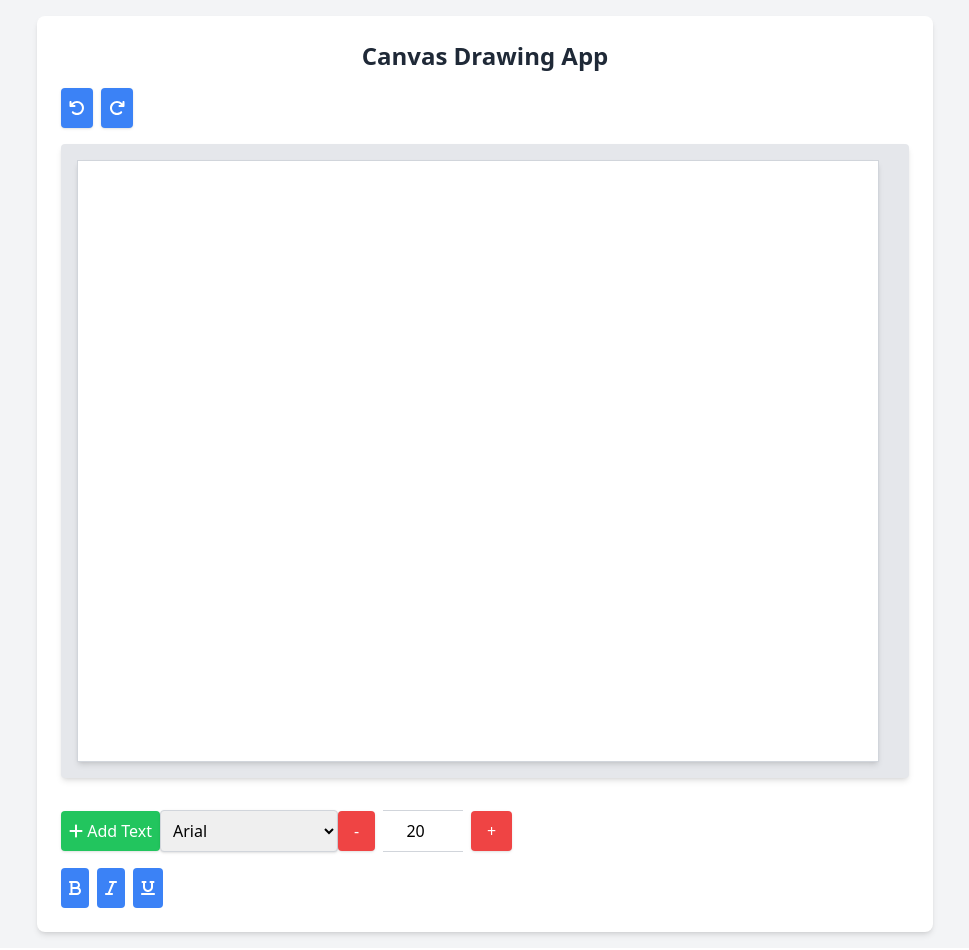
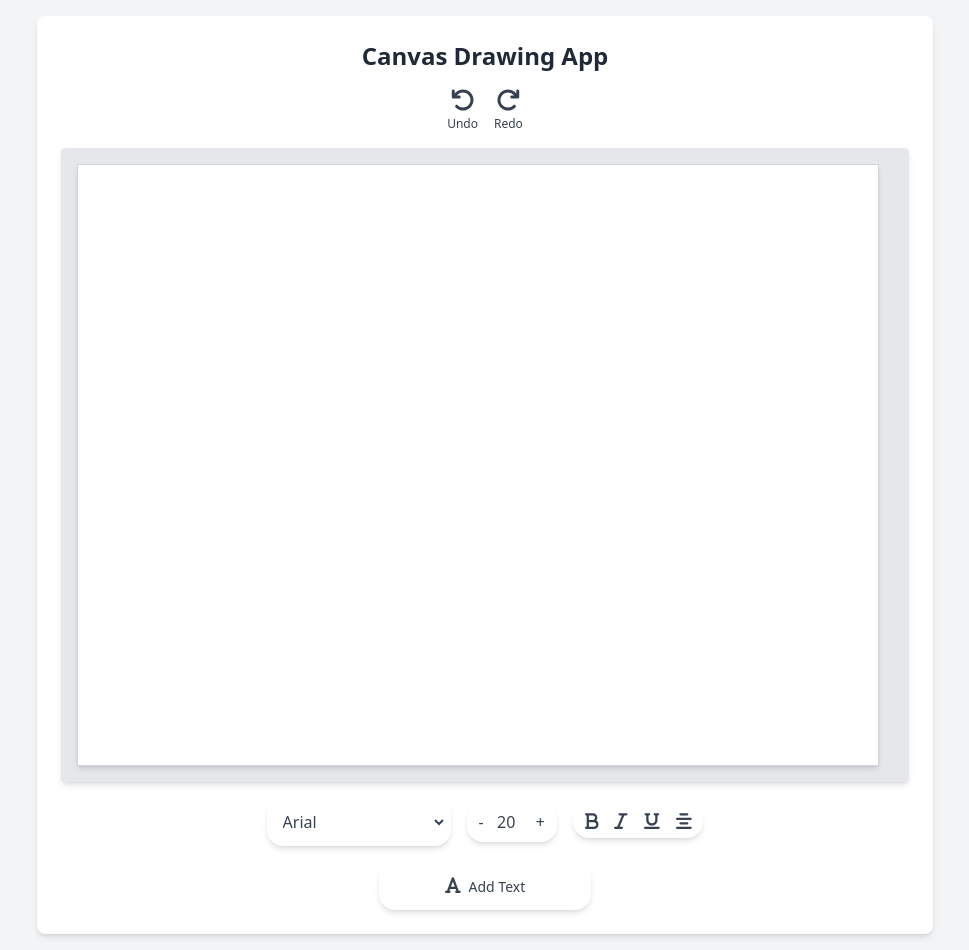
Before and after one commit to shashankxrm/canvas-assignment, a React (Create React App) app: page / in a window 1280 px wide. Shown: the whole page, without its empty margins (155-1124 px from the left). Built offline with nearby package versions, Linux system fonts and the light colour scheme.

Commit message:
styled the cmponents

```diff
--- a/src/components/AddText.jsx
+++ b/src/components/AddText.jsx
@@ -1,12 +1,17 @@
 import React from 'react';
 import { FontAwesomeIcon } from '@fortawesome/react-fontawesome';
-import { faPlus } from '@fortawesome/free-solid-svg-icons';
+import { faFont} from '@fortawesome/free-solid-svg-icons';
 
-const AddText = ({ onAddText }) => {
+const AddText = ({ onAddText, className }) => {
   return (
-    <button onClick={onAddText} className="bg-green-500 text-white p-2 rounded shadow">
-      <FontAwesomeIcon icon={faPlus} /> Add Text
-    </button>
+    <div className={`flex items-center ${className}`}>
+      <div className="flex shadow-md rounded-2xl p-1 w-full justify-center">
+        <button onClick={onAddText} className="bg-transparent text-gray-700 hover:text-gray-900 p-2 rounded-2xl">
+          <FontAwesomeIcon icon={faFont} className="text-lg" />
+          <span className="text-sm mt-1 pl-2">Add Text</span>
+        </button>
+      </div>
+    </div>
   );
 };
 
--- a/src/components/CanvasApp.jsx
+++ b/src/components/CanvasApp.jsx
@@ -19,12 +19,14 @@ const CanvasApp = () => {
     italic: false,
     underline: false,
   });
+  const [textAlign, setTextAlign] = useState('center');
 
   useEffect(() => {
     const canvas = canvasRef.current;
     const ctx = canvas.getContext('2d');
     ctx.clearRect(0, 0, canvas.width, canvas.height);
     ctx.font = `${textStyles.bold ? 'bold' : ''} ${textStyles.italic ? 'italic' : ''} ${fontSize}px ${font}`;
+    ctx.textAlign = textAlign;
     ctx.fillText(text, textPosition.x, textPosition.y);
     if (textStyles.underline) {
       const textWidth = ctx.measureText(text).width;
@@ -35,7 +37,7 @@ const CanvasApp = () => {
       ctx.lineWidth = 2;
       ctx.stroke();
     }
-  }, [text, font, fontSize, textPosition, textStyles]);
+  }, [text, font, fontSize, textPosition, textStyles, textAlign]);
 
   const handleMouseDown = (e) => {
     setIsDragging(true);
@@ -59,46 +61,52 @@ const CanvasApp = () => {
   const addText = () => {
     const newText = prompt('Enter text:');
     if (newText) {
-      setHistory([...history, { text, font, fontSize, textPosition, textStyles }]);
+      setHistory([...history, { text, font, fontSize, textPosition, textStyles, textAlign }]);
       setText(newText);
     }
   };
 
   const changeFont = (e) => {
-    setHistory([...history, { text, font, fontSize, textPosition, textStyles }]);
+    setHistory([...history, { text, font, fontSize, textPosition, textStyles, textAlign }]);
     setFont(e.target.value);
   };
 
   const changeFontSize = (increment) => {
-    setHistory([...history, { text, font, fontSize, textPosition, textStyles }]);
+    setHistory([...history, { text, font, fontSize, textPosition, textStyles, textAlign }]);
     setFontSize(fontSize + increment);
   };
 
   const handleFontSizeChange = (e) => {
     const newSize = parseInt(e.target.value, 10);
     if (!isNaN(newSize)) {
-      setHistory([...history, { text, font, fontSize, textPosition, textStyles }]);
+      setHistory([...history, { text, font, fontSize, textPosition, textStyles, textAlign }]);
       setFontSize(newSize);
     }
   };
 
   const toggleTextStyle = (style) => {
-    setHistory([...history, { text, font, fontSize, textPosition, textStyles }]);
+    setHistory([...history, { text, font, fontSize, textPosition, textStyles, textAlign }]);
     setTextStyles((prevStyles) => ({
       ...prevStyles,
       [style]: !prevStyles[style],
     }));
   };
 
+  const toggleTextAlign = (align) => {
+    setHistory([...history, { text, font, fontSize, textPosition, textStyles, textAlign }]);
+    setTextAlign(align);
+  };
+
   const undo = () => {
     if (history.length > 0) {
       const lastState = history.pop();
-      setRedoStack([...redoStack, { text, font, fontSize, textPosition, textStyles }]);
+      setRedoStack([...redoStack, { text, font, fontSize, textPosition, textStyles, textAlign }]);
       setText(lastState.text);
       setFont(lastState.font);
       setFontSize(lastState.fontSize);
       setTextPosition(lastState.textPosition);
       setTextStyles(lastState.textStyles);
+      setTextAlign(lastState.textAlign);
       setHistory(history);
     }
   };
@@ -106,12 +114,13 @@ const CanvasApp = () => {
   const redo = () => {
     if (redoStack.length > 0) {
       const lastRedoState = redoStack.pop();
-      setHistory([...history, { text, font, fontSize, textPosition, textStyles }]);
+      setHistory([...history, { text, font, fontSize, textPosition, textStyles, textAlign }]);
       setText(lastRedoState.text);
       setFont(lastRedoState.font);
       setFontSize(lastRedoState.fontSize);
       setTextPosition(lastRedoState.textPosition);
       setTextStyles(lastRedoState.textStyles);
+      setTextAlign(lastRedoState.textAlign);
       setRedoStack(redoStack);
     }
   };
@@ -130,11 +139,13 @@ const CanvasApp = () => {
           className="bg-white border border-gray-300 shadow-md"
         />
       </div>
-      <div className="mt-4 space-y-4">
-        <AddText onAddText={addText} />
-        <FontDropdown font={font} onChangeFont={changeFont} />
-        <FontSizeControl fontSize={fontSize} onIncrement={() => changeFontSize(1)} onDecrement={() => changeFontSize(-1)} onFontSizeChange={handleFontSizeChange} />
-        <FontStyleToolbar textStyles={textStyles} toggleTextStyle={toggleTextStyle} />
+      <div className="flex justify-center space-x-4 mt-4">
+        <FontDropdown font={font} onChangeFont={changeFont} className="w-35 h-12 flex items-center" />
+        <FontSizeControl fontSize={fontSize} onIncrement={() => changeFontSize(1)} onDecrement={() => changeFontSize(-1)} onFontSizeChange={handleFontSizeChange} className="w-22 h-12 flex items-center" />
+        <FontStyleToolbar textStyles={textStyles} toggleTextStyle={toggleTextStyle} toggleTextAlign={toggleTextAlign} className="w-35 h-12 flex items-center" />
+      </div>
+      <div className="flex justify-center mt-4">
+        <AddText onAddText={addText} className="w-1/4 h-12 flex items-center" />
       </div>
     </div>
   );
--- a/src/components/FontDropdown.jsx
+++ b/src/components/FontDropdown.jsx
@@ -1,14 +1,22 @@
 import React from 'react';
 
-const FontDropdown = ({ font, onChangeFont }) => {
+const FontDropdown = ({ font, onChangeFont, className }) => {
   return (
-    <select className="border border-gray-300 p-2 rounded shadow" onChange={onChangeFont} value={font}>
+    <div className={`flex items-center ${className}`}>
+      <div className="flex shadow-md rounded-2xl p-1 w-full">
+        <select
+          value={font}
+          onChange={onChangeFont}
+          className="bg-transparent text-gray-700 p-2 rounded-2xl w-full"
+        >
           <option value="Arial">Arial</option>
           <option value="Courier New">Courier New</option>
           <option value="Georgia">Georgia</option>
           <option value="Times New Roman">Times New Roman</option>
           <option value="Verdana">Verdana</option>
         </select>
+      </div>
+    </div>
   );
 };
 
--- a/src/components/FontSizeControl.jsx
+++ b/src/components/FontSizeControl.jsx
@@ -1,18 +1,18 @@
 import React from 'react';
-import Button from './Button';
 
-const FontSizeControl = ({ fontSize, onIncrement, onDecrement, onFontSizeChange }) => {
+const FontSizeControl = ({ fontSize, onIncrement, onDecrement, onFontSizeChange, className }) => {
   return (
-    <div className="inline-flex items-center space-x-2">
-      <Button onClick={onDecrement} className="bg-red-500 px-2 py-1 rounded-l">-</Button>
-      <input
-        type="number"
-        value={fontSize}
-        onChange={onFontSizeChange}
-        className="border-t border-b border-gray-300 px-4 py-2 text-center"
-        style={{ width: '80px' }}
-      />
-      <Button onClick={onIncrement} className="bg-red-500 px-2 py-1 rounded-r">+</Button>
+    <div className={`flex items-center ${className}`}>
+      <div className="flex shadow-md rounded-2xl p-1 w-full">
+        <button onClick={onDecrement} className="bg-transparent text-gray-700 hover:text-gray-900 ml-2 pr-2">-</button>
+        <input
+          type="number"
+          value={fontSize}
+          onChange={onFontSizeChange}
+          className="bg-transparent text-gray-700 h-8 w-11 text-center"
+        />
+        <button onClick={onIncrement} className="bg-transparent text-gray-700 hover:text-gray-900 pr-2">+</button>
+      </div>
     </div>
   );
 };
--- a/src/components/FontStyleToolbar.jsx
+++ b/src/components/FontStyleToolbar.jsx
@@ -1,19 +1,36 @@
 import React from 'react';
 import { FontAwesomeIcon } from '@fortawesome/react-fontawesome';
-import { faBold, faItalic, faUnderline } from '@fortawesome/free-solid-svg-icons';
+import { faBold, faItalic, faUnderline, faAlignCenter } from '@fortawesome/free-solid-svg-icons';
 
-const FontStyleToolbar = ({ textStyles, toggleTextStyle }) => {
+const FontStyleToolbar = ({ textStyles, toggleTextStyle, toggleTextAlign, className }) => {
   return (
-    <div className="flex space-x-2 mt-4">
-      <button onClick={() => toggleTextStyle('bold')} className={`p-2 rounded ${textStyles.bold ? 'bg-blue-700' : 'bg-blue-500'}`}>
-        <FontAwesomeIcon icon={faBold} className="text-white" />
-      </button>
-      <button onClick={() => toggleTextStyle('italic')} className={`p-2 rounded ${textStyles.italic ? 'bg-blue-700' : 'bg-blue-500'}`}>
-        <FontAwesomeIcon icon={faItalic} className="text-white" />
-      </button>
-      <button onClick={() => toggleTextStyle('underline')} className={`p-2 rounded ${textStyles.underline ? 'bg-blue-700' : 'bg-blue-500'}`}>
-        <FontAwesomeIcon icon={faUnderline} className="text-white" />
-      </button>
+    <div className={`flex items-center ${className}`}>
+      <div className="flex shadow-md rounded-2xl p-1 w-full">
+        <button
+          onClick={() => toggleTextStyle('bold')}
+          className={`bg-transparent text-gray-700 hover:text-gray-900 mx-2 ${textStyles.bold ? 'font-bold' : ''}`}
+        >
+          <FontAwesomeIcon icon={faBold} className="text-lg" />
+        </button>
+        <button
+          onClick={() => toggleTextStyle('italic')}
+          className={`bg-transparent text-gray-700 hover:text-gray-900 mx-2 ${textStyles.italic ? 'italic' : ''}`}
+        >
+          <FontAwesomeIcon icon={faItalic} className="text-lg" />
+        </button>
+        <button
+          onClick={() => toggleTextStyle('underline')}
+          className={`bg-transparent text-gray-700 hover:text-gray-900 mx-2 ${textStyles.underline ? 'underline' : ''}`}
+        >
+          <FontAwesomeIcon icon={faUnderline} className="text-lg" />
+        </button>
+        <button
+          onClick={() => toggleTextAlign('center')}
+          className="bg-transparent text-gray-700 hover:text-gray-900 mx-2"
+        >
+          <FontAwesomeIcon icon={faAlignCenter} className="text-lg" />
+        </button>
+      </div>
     </div>
   );
 };
--- a/src/components/UndoRedo.jsx
+++ b/src/components/UndoRedo.jsx
@@ -4,12 +4,14 @@ import { faUndo, faRedo } from '@fortawesome/free-solid-svg-icons';
 
 const UndoRedo = ({ onUndo, onRedo }) => {
   return (
-    <div className="flex space-x-2">
-      <button onClick={onUndo} className="bg-blue-500 text-white p-2 rounded shadow">
-        <FontAwesomeIcon icon={faUndo} />
+    <div className="flex justify-center space-x-4">
+      <button onClick={onUndo} className="flex flex-col items-center bg-transparent text-gray-700 hover:text-gray-900">
+        <FontAwesomeIcon icon={faUndo} className="text-2xl" />
+        <span className="text-xs mt-1">Undo</span>
       </button>
-      <button onClick={onRedo} className="bg-blue-500 text-white p-2 rounded shadow">
-        <FontAwesomeIcon icon={faRedo} />
+      <button onClick={onRedo} className="flex flex-col items-center bg-transparent text-gray-700 hover:text-gray-900">
+        <FontAwesomeIcon icon={faRedo} className="text-2xl" />
+        <span className="text-xs mt-1">Redo</span>
       </button>
     </div>
   );
```
Lines whose indentation alone changed are shown as unchanged.
